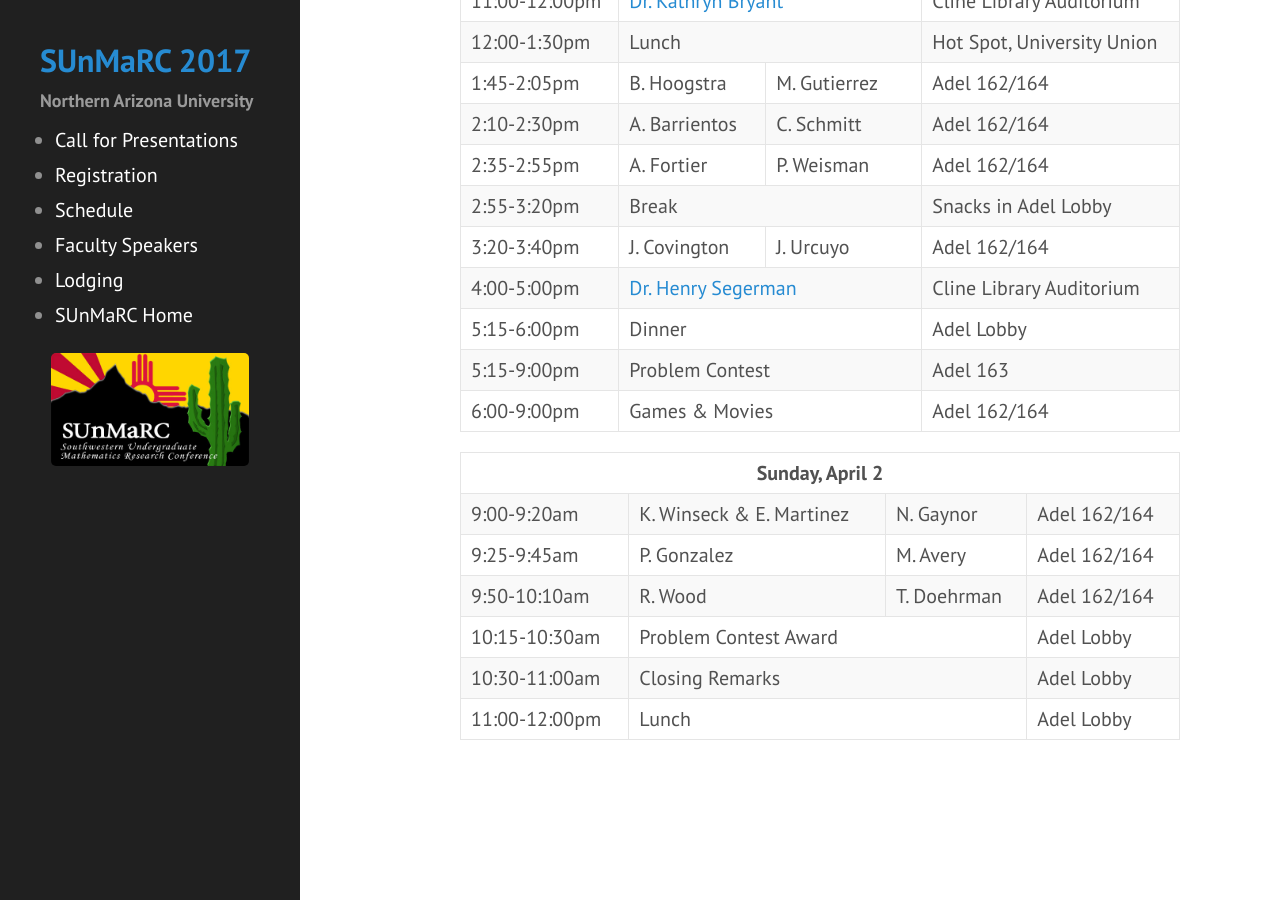
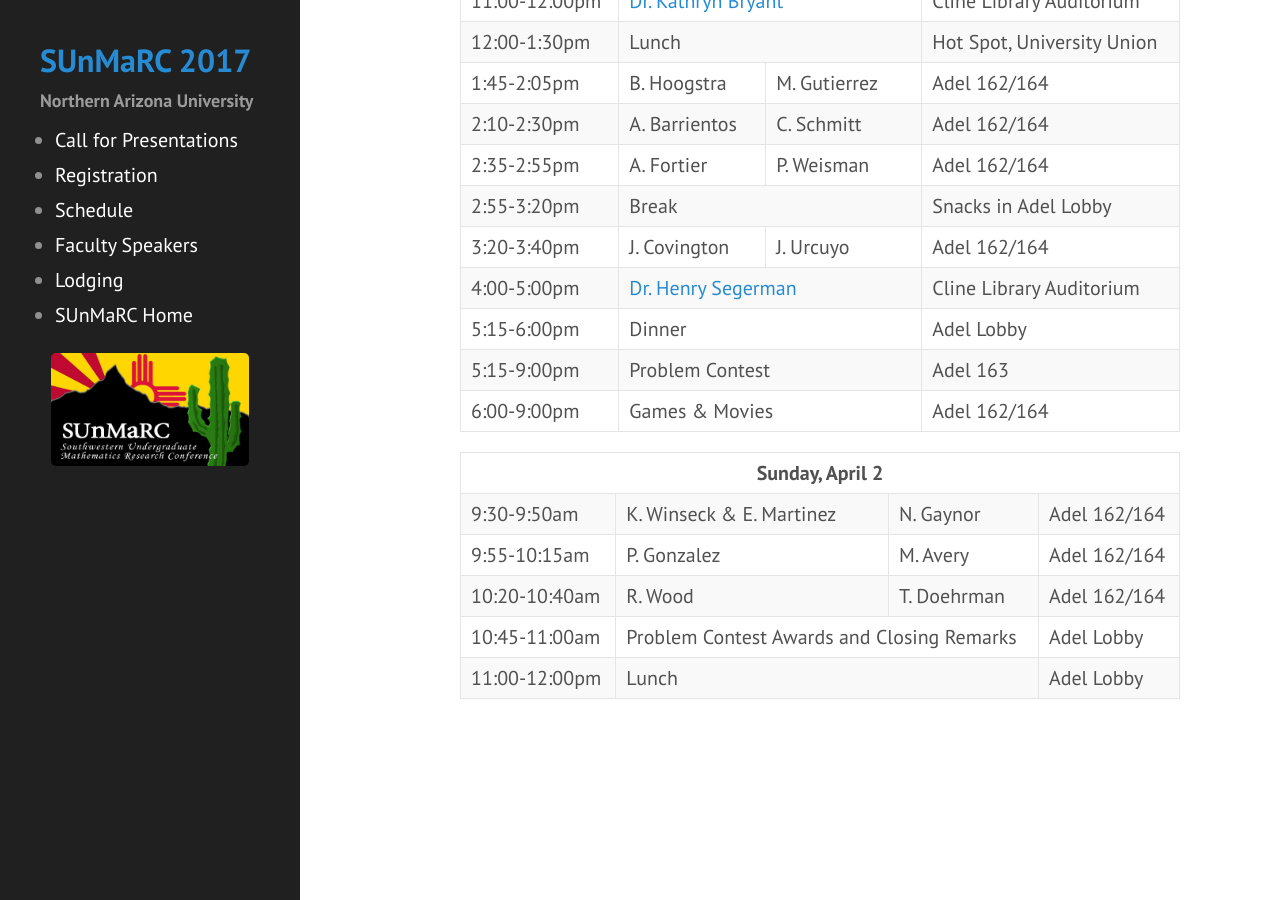
Before and after one commit to NAUMathStat/sunmarc2017, a Jekyll site: the page built from schedule.md, in a window 1280 px wide and 900 px high, scrolled down 854 px. Built offline with Jekyll 4.4.1, drawn with Linux system fonts in a browser that asks for light colours.

Commit message:
Update to schedule

```diff
--- a/schedule.md
+++ b/schedule.md
@@ -166,35 +166,29 @@ Student talks are 20 minutes long and should include time for questions at the e
 </tr>
 </thead>
 <tr>
-<td>9:00-9:20am</td>
+<td>9:30-9:50am</td>
 <td>K. Winseck & E. Martinez</td>
 <td>N. Gaynor</td>
 <td>Adel 162/164</td>
 </tr>
 
 <tr>
-<td>9:25-9:45am</td>
+<td>9:55-10:15am</td>
 <td>P. Gonzalez</td>
 <td>M. Avery</td>
 <td>Adel 162/164</td>
 </tr>
 
 <tr>
-<td>9:50-10:10am</td>
+<td>10:20-10:40am</td>
 <td>R. Wood</td>
 <td>T. Doehrman</td>
 <td>Adel 162/164</td>
 </tr>
 
 <tr>
-<td>10:15-10:30am</td>
-<td colspan="2">Problem Contest Award</td>
-<td>Adel Lobby</td>
-</tr>
-
-<tr>
-<td>10:30-11:00am</td>
-<td colspan="2">Closing Remarks</td>
+<td>10:45-11:00am</td>
+<td colspan="2">Problem Contest Awards and Closing Remarks</td>
 <td>Adel Lobby</td>
 </tr>
 
```
